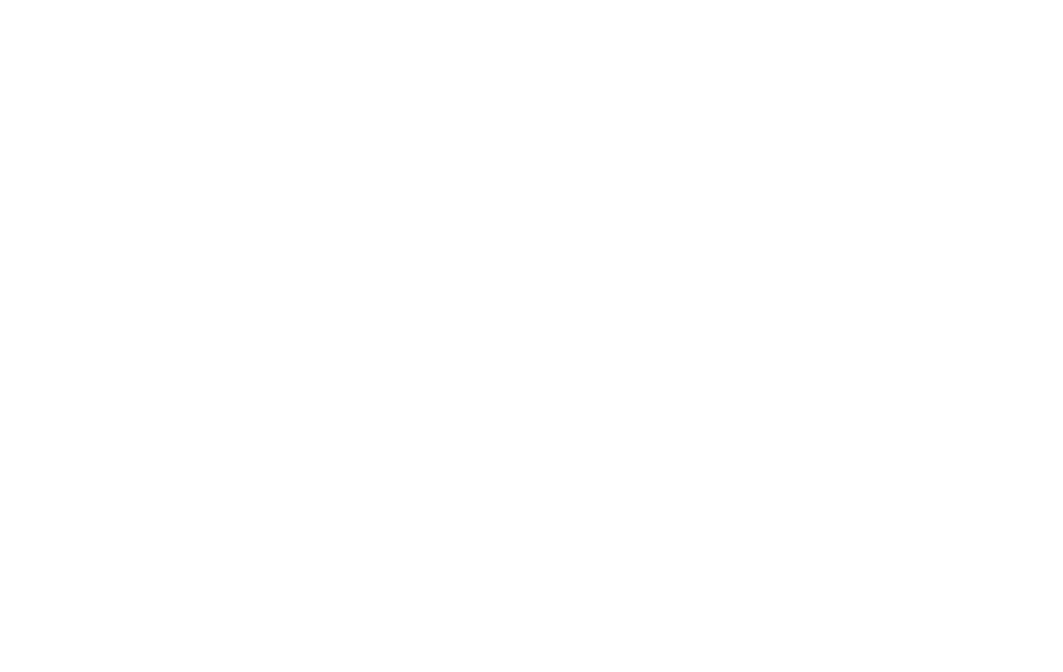
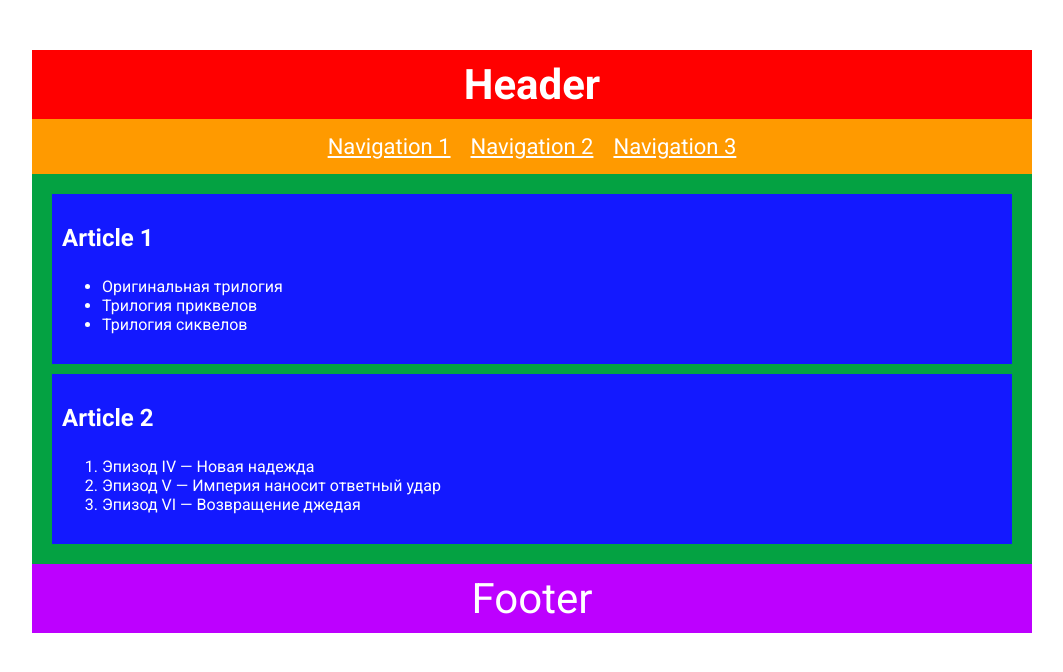
Before and after one commit to js-tasks-ru/htmlcss-20230227_vadim700, a website: page 02-dz0/01-semantic-mockup/solution.html in a window 1280 px wide. Shown: the whole page, without its empty margins (108-1171 px from the left). Drawn offline with Linux system fonts and the light colour scheme.

Commit message:
2nd task

```diff
--- a/02-dz0/01-semantic-mockup/solution.html
+++ b/02-dz0/01-semantic-mockup/solution.html
@@ -1,4 +1,45 @@
 <!DOCTYPE html>
 <html lang="ru">
-    <!-- Ваше решение -->
+<!-- Ваше решение -->
+
+<head>
+    <meta charset="UTF-8">
+    <meta http-equiv="X-UA-Compatible" content="IE=edge">
+    <meta name="viewport" content="width=device-width, initial-scale=1.0">
+    <link rel="stylesheet" href="/assets/css/main.css">
+    <title>Document</title>
+</head>
+
+<body>
+    <header class="header">
+        <h1 class="header__title">Header</h1>
+        <nav class="header__menu menu-header">
+            <ul class="menu-header__list">
+                <li class="menu-header__item">Navigation 1</li>
+                <li class="menu-header__item">Navigation 2</li>
+                <li class="menu-header__item">Navigation 3</li>
+            </ul>
+        </nav>
+    </header>
+    <main>
+        <article>
+            <h2>Article 1</h2>
+            <ul>
+                <li>Оригинальная трилогия</li>
+                <li>Трилогия приквелов</li>
+                <li>Трилогия сиквелов</li>
+            </ul>
+        </article>
+        <article>
+            <h2>Article 2</h2>
+            <ol>
+                <li>Эпизод IV — Новая надежда</li>
+                <li>Эпизод V — Империя наносит ответный удар</li>
+                <li>Эпизод VI — Возвращение джедая</li>
+            </ol>
+        </article>
+    </main>
+    <footer>Footer</footer>
+</body>
+
 </html>
--- a/assets/css/main.css
+++ b/assets/css/main.css
@@ -21,4 +21,56 @@
 
 * {
     font-family: 'Roboto', sans-serif;
+    margin: 0;
 }
+
+body {
+    margin: 50px auto;
+    max-width: 1000px;
+    color: #ffffff;
+}
+
+header {
+    text-align: center;
+    background-color: #ff0000;
+}
+
+.header__title,
+footer {
+    padding: 10px 0;
+    font-size: 42px;
+    text-align: center;
+}
+
+.menu-header__list {
+    display: flex;
+    justify-content: center;
+    column-gap: 20px;
+    padding: 15px 0;
+    font-size: 22px;
+    text-decoration: underline;
+    list-style: none;
+    background-color: #ff9a00;
+}
+
+main {
+    padding: 20px;
+    background-color: #04a242;
+}
+
+main article {
+    padding: 30px 10px;
+    background-color: #1319ff;
+}
+
+main article:not(:last-child) {
+    margin-bottom: 10px;
+}
+
+article h2 {
+    margin-bottom: 25px;
+}
+
+footer {
+    background-color: #bd00ff;
+}
```
Also changed, not shown: 01-intro/01-hello-world/README.md.
